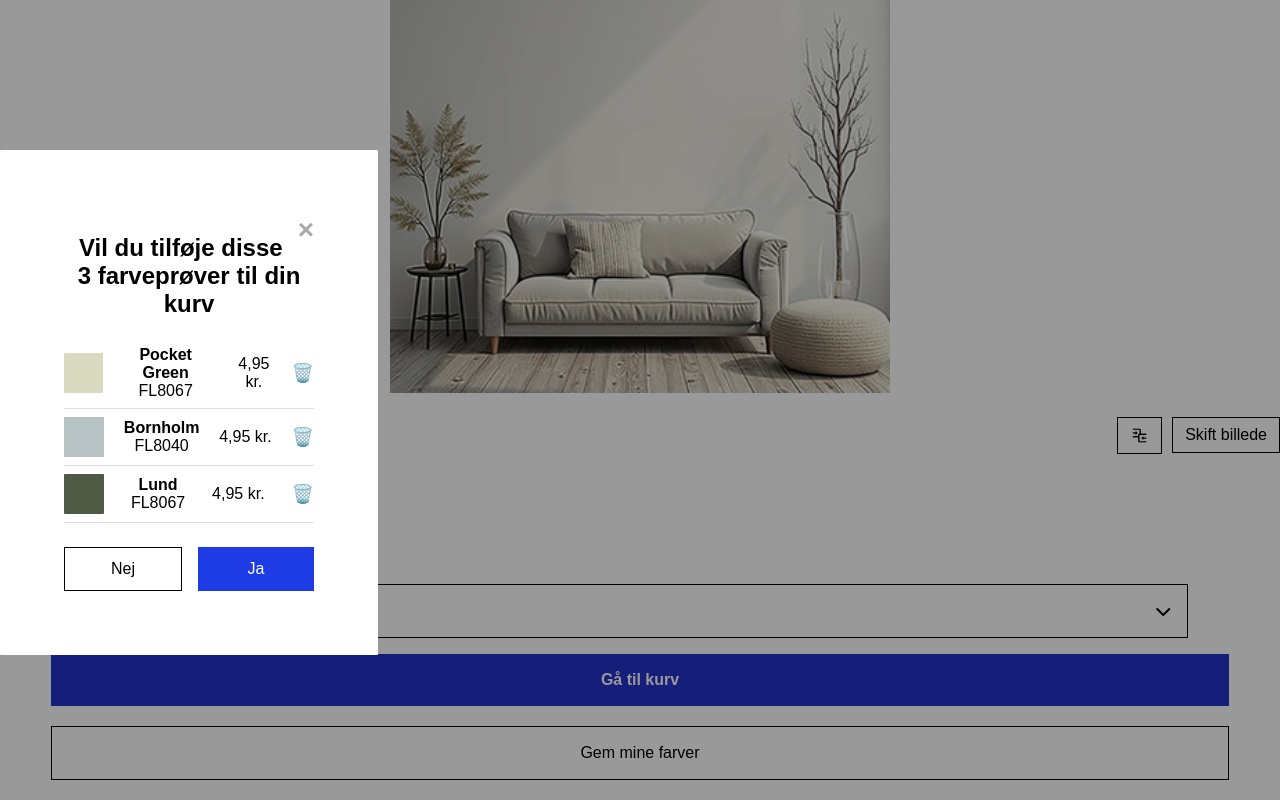
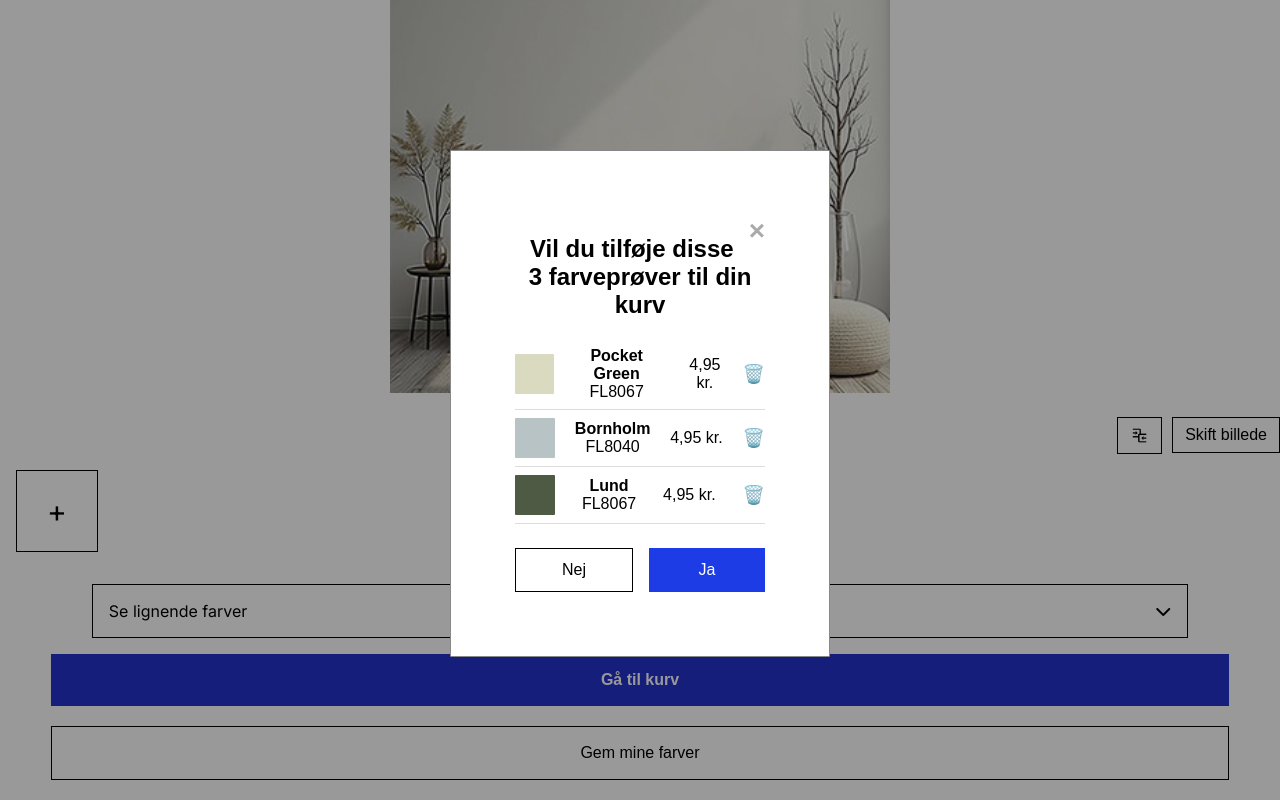
Before and after one commit to emk003/flugger-color-picker, a plain HTML site: page main.html in a window 1280 px wide. Both pictures are taken after a click on the button "Gå til kurv". Shown: the part 433-1233 px from the top of the page. Drawn offline with Linux system fonts and the light colour scheme.

Commit message:
Rettet model-content-ej

```diff
--- a/main.html
+++ b/main.html
@@ -334,7 +334,7 @@
     }
 
     /* Modal Content/Box */
-    .modal-content {
+    .modal-content-ej {
       background-color: #fefefe;
       margin: 15% auto; /* 15% from the top and centered */
       padding: 20px;
```
